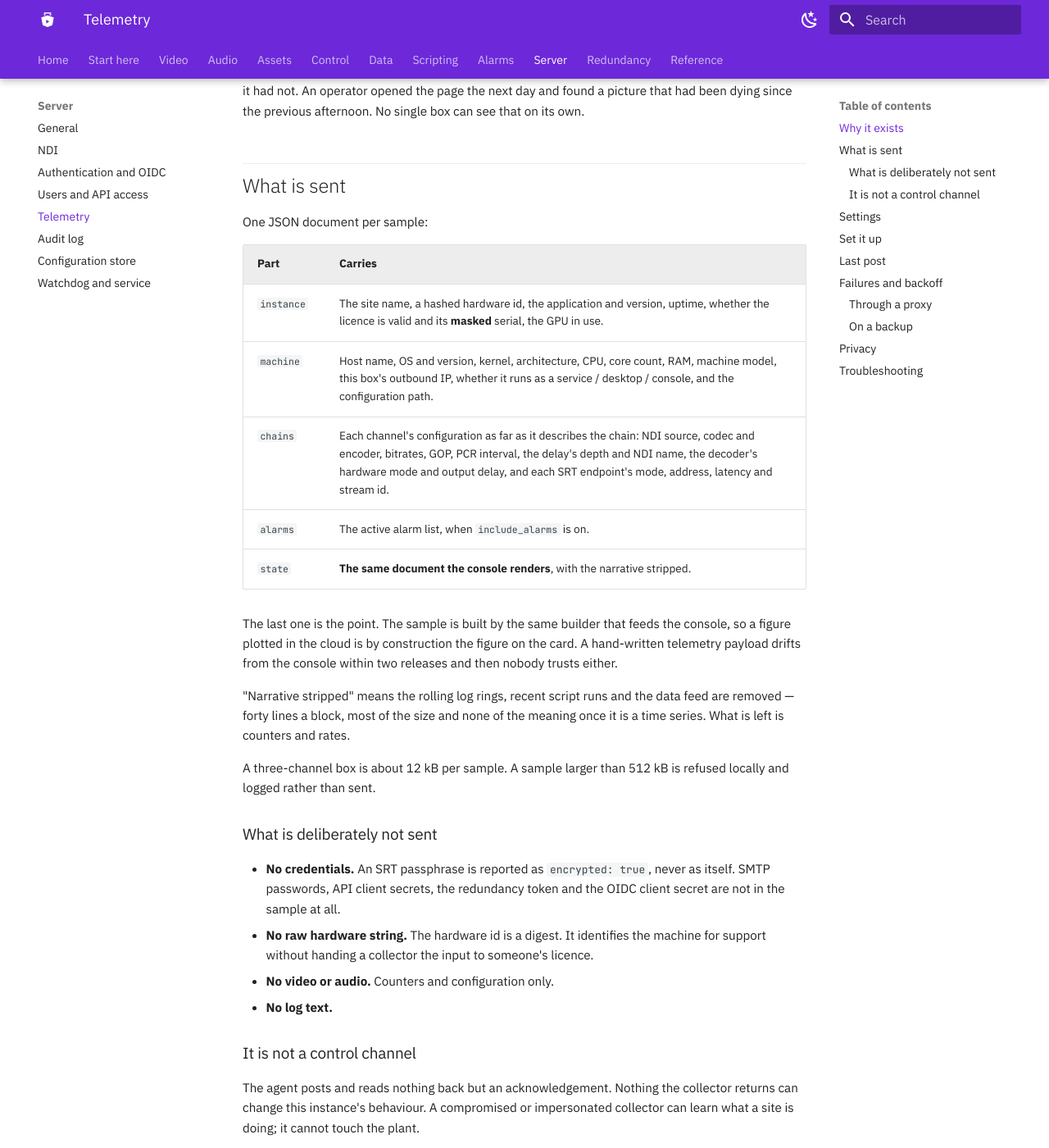
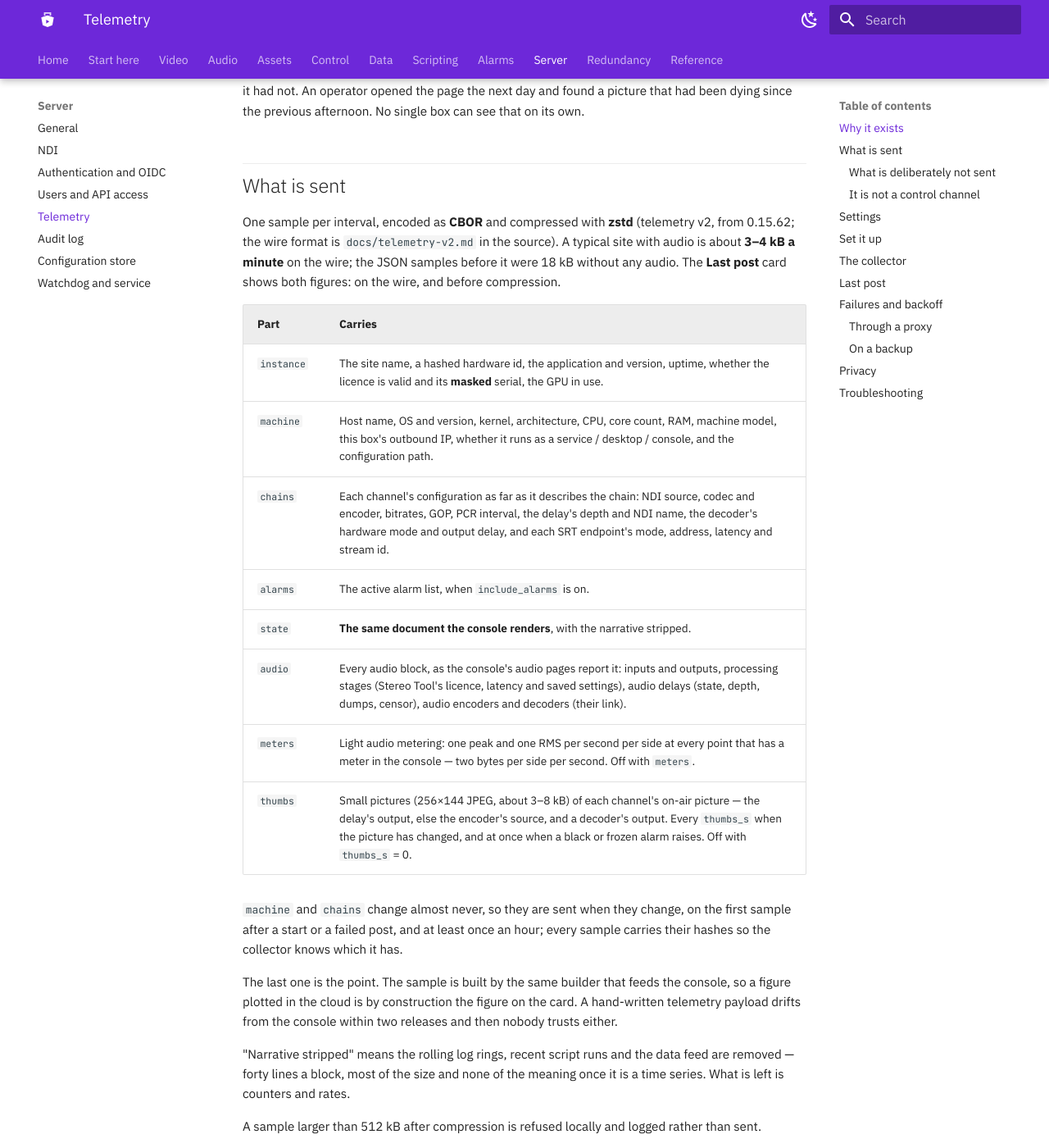
Before and after one commit to cloudcastsystemsau/airlock-ndi2srt-manual, an MkDocs documentation site: the page built from docs/server/telemetry.md, in a window 1280 px wide and 1400 px high, scrolled down 873 px. Shown: the whole window at 82% size. Built offline with MkDocs 1.6.1 and Material for MkDocs 9.7.7, drawn with Linux system fonts in a browser that asks for light colours; some of the changed text lies outside the part shown.

Commit message:
Update the Airlock manual
Generated from the product repository's manual/ tree.

````diff
--- a/docs/server/telemetry.md
+++ b/docs/server/telemetry.md
@@ -19,7 +19,11 @@ since the previous afternoon. No single box can see that on its own.
 
 ## What is sent
 
-One JSON document per sample:
+One sample per interval, encoded as **CBOR** and compressed with **zstd**
+(telemetry v2, from 0.15.62; the wire format is `docs/telemetry-v2.md` in the
+source). A typical site with audio is about **3–4 kB a minute** on the wire; the
+JSON samples before it were 18 kB without any audio. The **Last post** card shows
+both figures: on the wire, and before compression.
 
 | Part | Carries |
 |---|---|
@@ -28,6 +32,13 @@ One JSON document per sample:
 | `chains` | Each channel's configuration as far as it describes the chain: NDI source, codec and encoder, bitrates, GOP, PCR interval, the delay's depth and NDI name, the decoder's hardware mode and output delay, and each SRT endpoint's mode, address, latency and stream id. |
 | `alarms` | The active alarm list, when `include_alarms` is on. |
 | `state` | **The same document the console renders**, with the narrative stripped. |
+| `audio` | Every audio block, as the console's audio pages report it: inputs and outputs, processing stages (Stereo Tool's licence, latency and saved settings), audio delays (state, depth, dumps, censor), audio encoders and decoders (their link). |
+| `meters` | Light audio metering: one peak and one RMS per second per side at every point that has a meter in the console — two bytes per side per second. Off with `meters`. |
+| `thumbs` | Small pictures (256×144 JPEG, about 3–8 kB) of each channel's on-air picture — the delay's output, else the encoder's source, and a decoder's output. Every `thumbs_s` when the picture has changed, and at once when a black or frozen alarm raises. Off with `thumbs_s` = 0. |
+
+`machine` and `chains` change almost never, so they are sent when they change,
+on the first sample after a start or a failed post, and at least once an hour;
+every sample carries their hashes so the collector knows which it has.
 
 The last one is the point. The sample is built by the same builder that feeds the
 console, so a figure plotted in the cloud is by construction the figure on the
@@ -38,8 +49,8 @@ releases and then nobody trusts either.
 feed are removed — forty lines a block, most of the size and none of the meaning
 once it is a time series. What is left is counters and rates.
 
-A three-channel box is about 12 kB per sample. A sample larger than 512 kB is
-refused locally and logged rather than sent.
+A sample larger than 512 kB after compression is refused locally and logged
+rather than sent.
 
 ### What is deliberately not sent
 
@@ -48,7 +59,8 @@ refused locally and logged rather than sent.
   OIDC client secret are not in the sample at all.
 * **No raw hardware string.** The hardware id is a digest. It identifies the
   machine for support without handing a collector the input to someone's licence.
-* **No video or audio.** Counters and configuration only.
+* **No video or audio.** Counters, configuration, levels (one number per second)
+  and small still pictures only — nothing that could be played back.
 * **No log text.**
 
 ### It is not a control channel
@@ -67,10 +79,13 @@ impersonated collector can learn what a site is doing; it cannot touch the plant
 | Interval | Interval (s) | `telemetry.interval_s` | `60` | Seconds between samples. 10 to 3600. |
 | Site name | Site | `telemetry.site` | `""` | What this instance is called in the collector. Empty = the machine name. |
 | Include alarms | Include alarms | `telemetry.include_alarms` | `true` | Send the active alarms with each sample. |
+| Audio levels | Meters | `telemetry.meters` | `true` | One peak and one RMS per second at every metered point. |
+| Pictures | Thumbs (s) | `telemetry.thumbs_s` | `300` | Seconds between pictures of each channel's on-air picture, sent only when it changed. `0` = no pictures. 30 to 86400. |
 
 ```json
 "telemetry": { "enabled": false, "url": "", "api_key": "",
-               "interval_s": 60.0, "site": "", "include_alarms": true }
+               "interval_s": 60.0, "site": "", "include_alarms": true,
+               "meters": true, "thumbs_s": 300.0 }
 ```
 
 A save is refused unless, with `enabled` on:
@@ -98,6 +113,25 @@ A save is refused unless, with `enabled` on:
 Changes apply live. The agent re-reads the configuration every tick, so turning
 telemetry on, changing the collector or changing the interval takes effect
 without a restart.
+
+## The collector
+
+Cloudcast's collector is at **https://telemetry.ccsystems.io**; ask for a site key.
+Its front page is the fleet: one card per site with its on-air pictures, an audio
+word (**ok**, **silent** or **clipping**, from the last minute of meters) and its
+alarms. A site's own page (`/i/<site>`) has, over the chosen window:
+
+* **Pictures** — the newest of each channel, with its age; click for it large,
+  and step back through its history;
+* **Audio** — one strip per meter: peak as bars, RMS as a line, silence (10 s or
+  more at −80 dBFS or below) as a red band and clipping (−0.5 dBFS) as red ticks;
+* **Blocks** — every video delay and audio block as the newest sample reported
+  it: delay state and depth, Stereo Tool loaded / licensed / latency, encoder and
+  decoder links;
+* **Series** — the counters over time.
+
+Pictures are kept a week at full rate, then one an hour; everything is kept 90
+days.
 
 ## Last post
 
````
